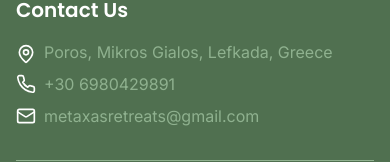
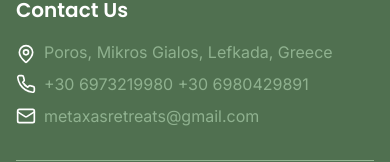
Before and after one commit to harabalos/metaxas-retreats, a React (Vite) app: page /booking/1 in a window 390 px wide. Shown: the part 836-998 px from the top of the page. Built offline with nearby package versions, Linux system fonts and the light colour scheme.

Commit message:
added phone number

```diff
--- a/src/components/Booking/ContactSection.tsx
+++ b/src/components/Booking/ContactSection.tsx
@@ -19,7 +19,7 @@ const ContactSection = () => {
             <Phone className="h-5 w-5 text-sea mt-0.5" />
             <div>
               <h3 className="font-medium">Call or Text (WhatsApp)</h3>
-              <p className="text-lg font-medium text-sea-dark">+30 6980429891</p>
+              <p className="text-lg font-medium text-sea-dark">+30 6973219980 +30 6980429891</p>
             </div>
           </div>
 
--- a/src/components/Layout/Footer.tsx
+++ b/src/components/Layout/Footer.tsx
@@ -57,7 +57,7 @@ const Footer = () => {
               </li>
               <li className="flex items-center space-x-2">
                 <Phone size={20} />
-                <span className="text-forest-light">+30 6980429891</span>
+                <span className="text-forest-light">+30 6973219980 +30 6980429891</span>
               </li>
               <li className="flex items-center space-x-2">
                 <Mail size={20} />
--- a/src/pages/ContactUs.tsx
+++ b/src/pages/ContactUs.tsx
@@ -52,7 +52,7 @@ const ContactUs = () => {
               <CardTitle className="text-forest-dark">Call Us</CardTitle>
             </CardHeader>
             <CardContent>
-              <p className="text-gray-700">+30 6980429891</p>
+              <p className="text-gray-700">+30 6973219980 +30 6980429891</p>
               <p className="text-gray-600 mt-2">Available daily</p>
             </CardContent>
           </Card>
```
